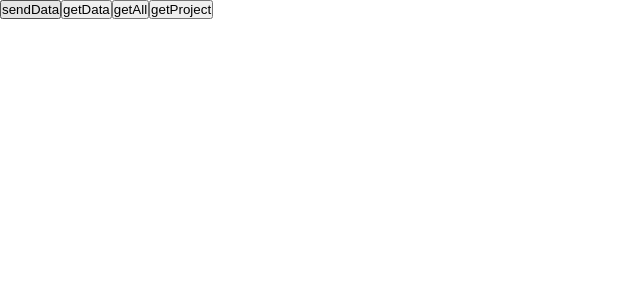
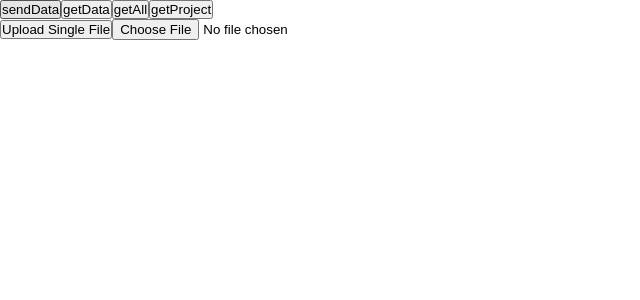
Before and after one commit to SmgTR/Taskzilla, a Next.js app: page /workspace in a window 1280 px wide. Shown: the top 300 px of the page, without its empty margins (0-640 px from the left). Built offline with nearby package versions, Linux system fonts and the light colour scheme; no server answers.

Commit message:
Add file input button

```diff
--- a/pages/workspace.tsx
+++ b/pages/workspace.tsx
@@ -1,4 +1,5 @@
 import { getWorkspaces } from '@/network/secure/workspace/getAllWorkspaces';
+import { FileInputButton } from '@/src/components/ui/buttons/FileInputButton';
 import axios from 'axios';
 import { getSession } from 'next-auth/react';
 import { getMetaInfo } from 'tools/getMetaData';
@@ -25,6 +26,19 @@ export default function Workspace() {
     console.log(project);
   };
 
+  const onChange = async (formData: any) => {
+    const config = {
+      headers: { 'content-type': 'multipart/form-data' },
+      onUploadProgress: (event: any) => {
+        console.log(`Current progress:`, Math.round((event.loaded * 100) / event.total));
+      }
+    };
+
+    const response = await axios.post('/api/secure/uploads/uploadAvatar', formData, config);
+
+    console.log('response', response.data);
+  };
+
   // const getPageData = async () => {
   //   const page = getMetaInfo('https://youtu.be/QaaExOfZ9eE');
   //   console.log(page);
@@ -37,6 +51,12 @@ export default function Workspace() {
       <button onClick={() => getAll()}>getAll</button>
       <button onClick={() => getProject()}>getProject</button>
       {/* <button onClick={() => getPageData()}>getMeta</button> */}
+      <FileInputButton
+        inputTitle={'User Avatar'}
+        label="Upload Single File"
+        uploadFileName="theFiles"
+        onChange={onChange}
+      />
     </>
   );
 }
--- /dev/null
+++ b/src/components/ui/buttons/FileInputButton.tsx
@@ -0,0 +1,60 @@
+import { NextPage } from 'next';
+import { useRef } from 'react';
+
+export interface Props {
+  acceptedFileTypes?: string;
+  allowMultipleFiles?: boolean;
+  label: string;
+  onChange: (formData: FormData) => void;
+  uploadFileName: string;
+  labelTitle?: string;
+  inputTitle: string;
+}
+
+export const FileInputButton: NextPage<Props> = (props) => {
+  const fileInputRef = useRef<HTMLInputElement | null>(null);
+  const formRef = useRef<HTMLFormElement | null>(null);
+
+  const onClickHandler = () => {
+    fileInputRef.current?.click();
+  };
+
+  const onChangeHandler = (event: React.ChangeEvent<HTMLInputElement>) => {
+    if (!event.target.files?.length) {
+      return;
+    }
+
+    const formData = new FormData();
+
+    Array.from(event.target.files).forEach((file) => {
+      formData.append(event.target.name, file);
+    });
+
+    props.onChange(formData);
+
+    formRef.current?.reset();
+  };
+
+  return (
+    <form ref={formRef}>
+      <button type="button" onClick={onClickHandler}>
+        {props.label}
+      </button>
+      {props.labelTitle && <label htmlFor={props.uploadFileName}>{props.labelTitle}</label>}
+      <input
+        title={props.inputTitle}
+        accept={props.acceptedFileTypes}
+        multiple={props.allowMultipleFiles}
+        name={props.uploadFileName}
+        onChange={onChangeHandler}
+        ref={fileInputRef}
+        type="file"
+      />
+    </form>
+  );
+};
+
+FileInputButton.defaultProps = {
+  acceptedFileTypes: '',
+  allowMultipleFiles: false
+};
```
